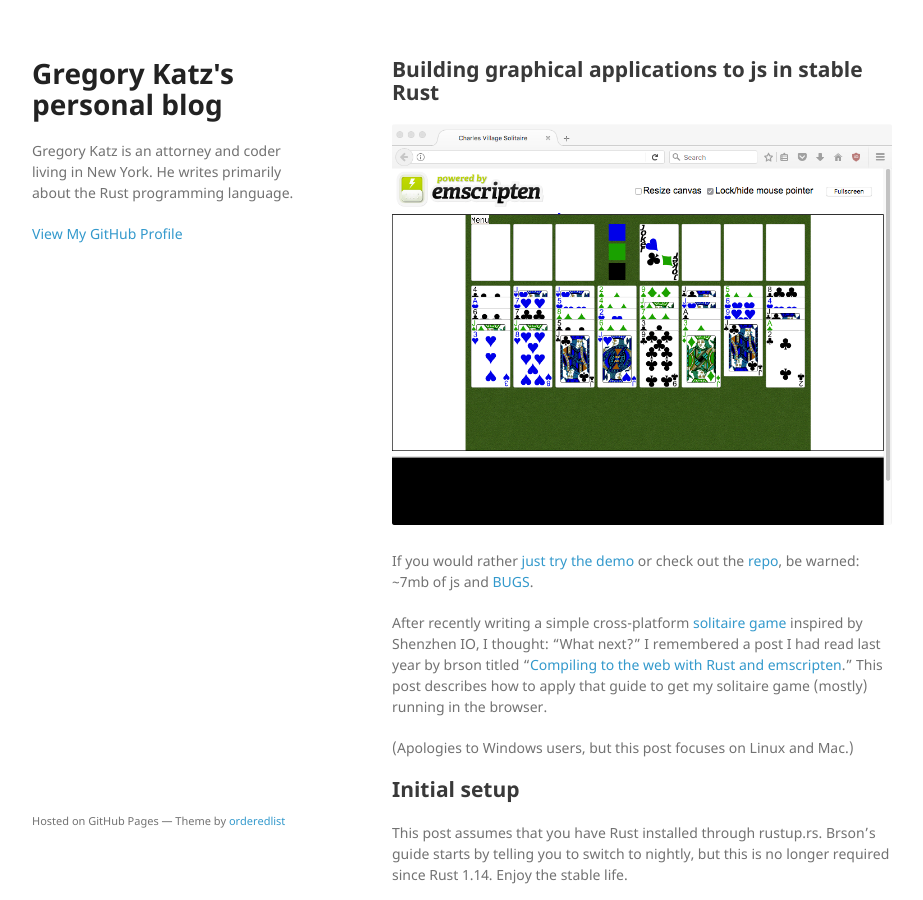
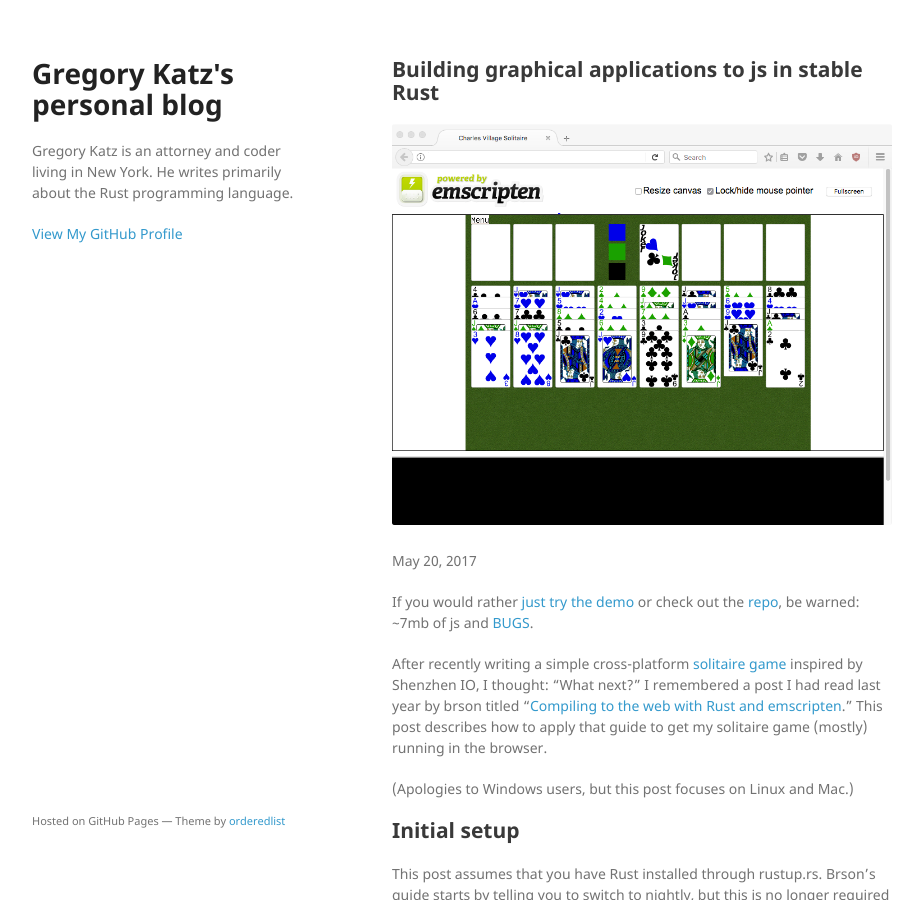
Before and after one commit to gregkatz/gregkatz.github.io, a Jekyll site: the page built from _posts/2017-05-20-rust-emsccripten.markdown, in a window 1280 px wide and 900 px high. Shown: the whole window, without its empty margins (178-1101 px from the left). Built offline with Jekyll 4.4.1, drawn with Linux system fonts in a browser that asks for light colours.

Commit message:
Dated the post

```diff
--- a/_posts/2017-05-20-rust-emsccripten.markdown
+++ b/_posts/2017-05-20-rust-emsccripten.markdown
@@ -7,6 +7,8 @@ categories: Rust emscripten SDL webassembly Asm.js
 ## Building graphical applications to js in stable Rust
 
 ![CVSolitaire running in firefox]({{ site.url }}/assets/CVSolitaire_wasm.png)
+
+May 20, 2017
 
 If you would rather [just try the demo][demo] or check out the [repo][repo], be warned: ~7mb of js and [BUGS](#bugs).
 
```
